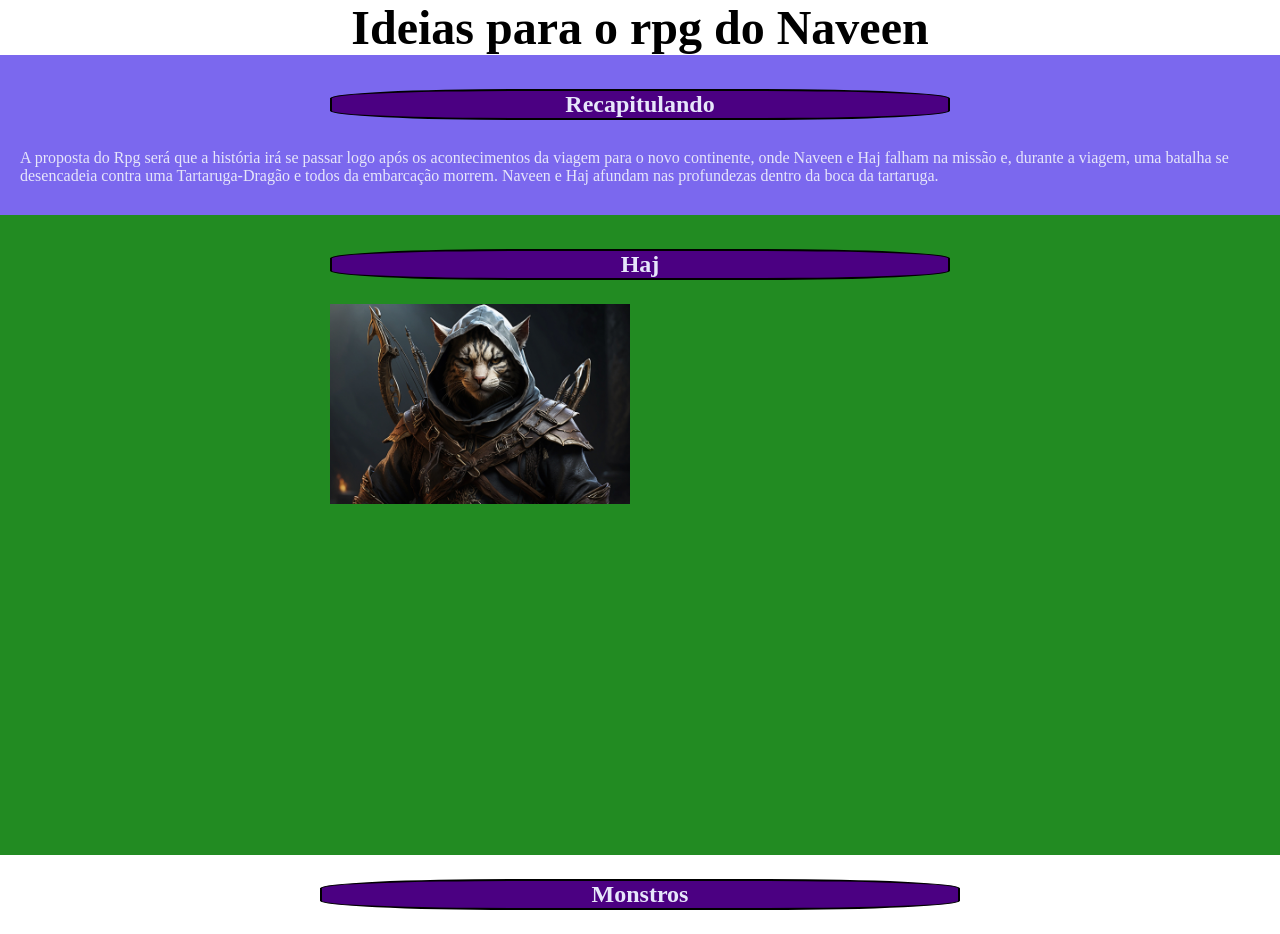
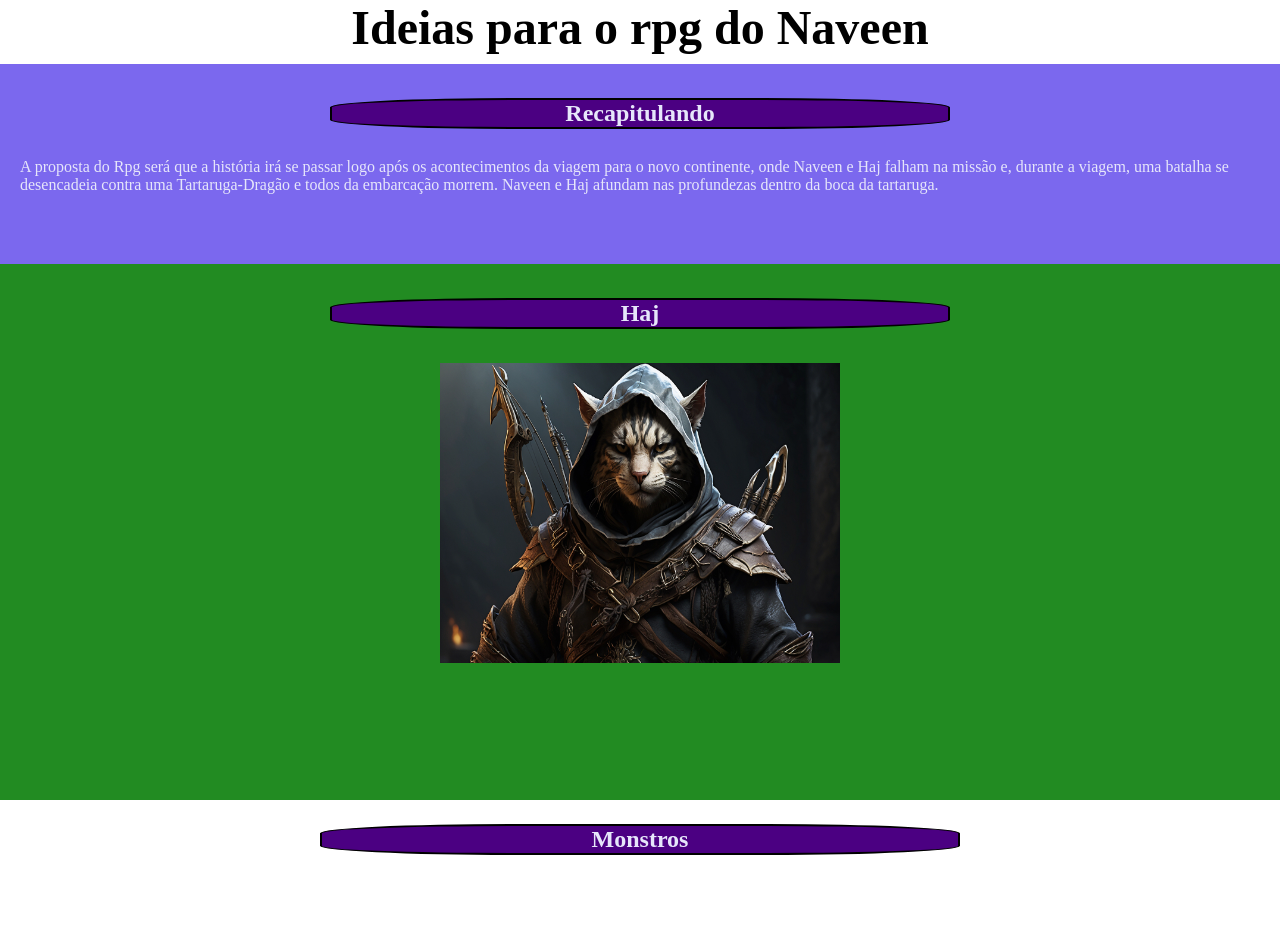
Before and after one commit to AlexOnn1/Organiza-oRpg, a plain HTML site: page index.html in a window 1280 px wide. After the commit the page ends 879 px from the top, so only its background shows below. Drawn offline with Linux system fonts and the light colour scheme.

Commit message:
Alinhado imagem do Haj

```diff
--- a/index.html
+++ b/index.html
@@ -18,7 +18,7 @@
 
    <div class="haj">
     <h2 class="subtitulo">Haj</h2>
-    <a href="https://docs.google.com/document/d/1Cb6yQYViHvIl6B9F5JxwAipWqgosB3O7/edit" target="_blank" class="ficha"><img src="src/imagens/Haj.jpg" alt="Haj"></a>
+    <a href="https://docs.google.com/document/d/1Cb6yQYViHvIl6B9F5JxwAipWqgosB3O7/edit" target="_blank" class="ficha"><img src="src/imagens/Haj.jpg" alt="Haj" class="foto-haj"></a>
    </div>
 
 
--- a/src/css/style.css
+++ b/src/css/style.css
@@ -1,6 +1,7 @@
 .titulo{
     font-size: 3rem;
     text-align: center;
+    height: 8vh;
 }
 
 .subtitulo{
@@ -17,7 +18,7 @@
 .recapitulando{
     padding: 10px;
     background-color: rgba(123,104,238, 2);
-    height: 20vh;
+    height: 25vh;
 }
 
 .paragrafo{
@@ -32,13 +33,16 @@
     padding: 10px;
     background-color: rgba(34,139,34, 1);
     width: 100vw;
-    height: 80vh;
+    height: 67vh;
 }
 
 .ficha{
     display: block;
-    height: 200px;
-   width: 300px;
-    margin: 2vh 25vw;
-    box-sizing: border-box;
+    padding: 10px;
+    text-align: center;
 }
+
+.foto-haj{
+    height: 300px;
+   width: 400px;
+}
```
